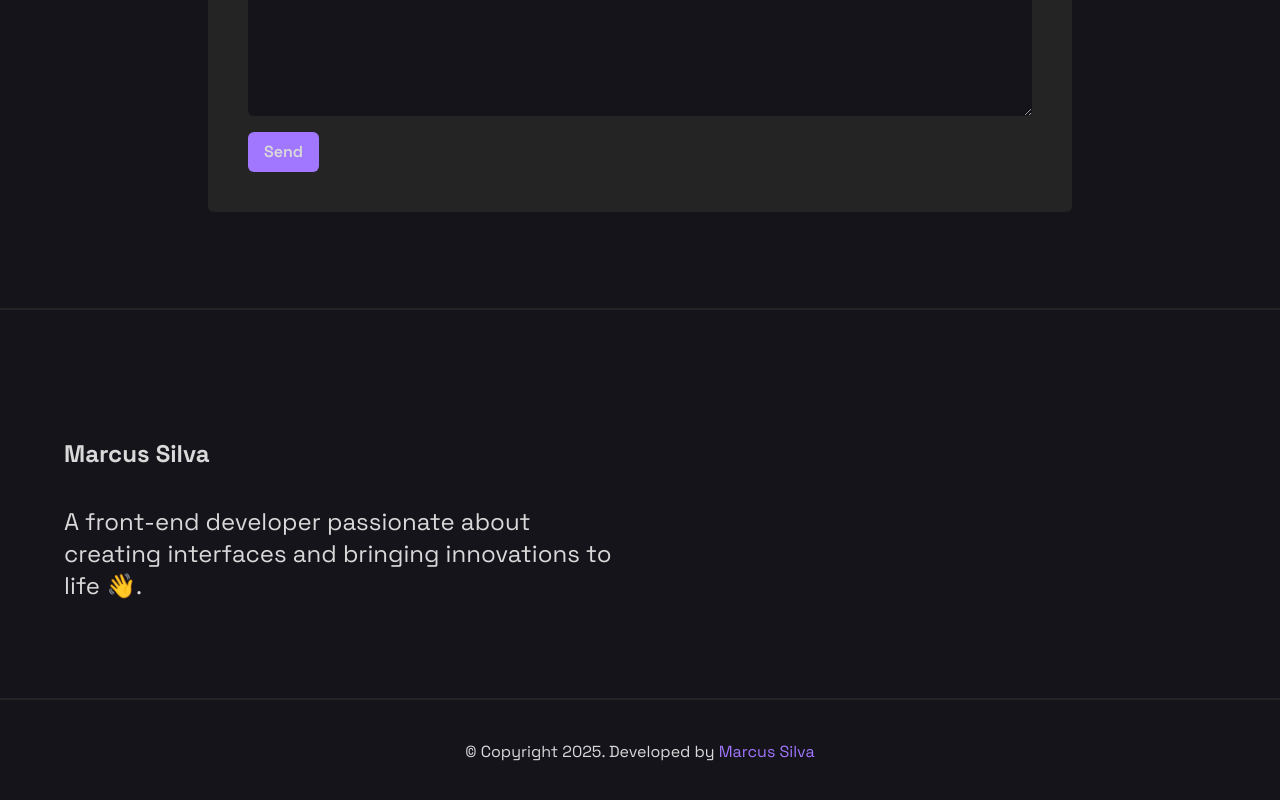
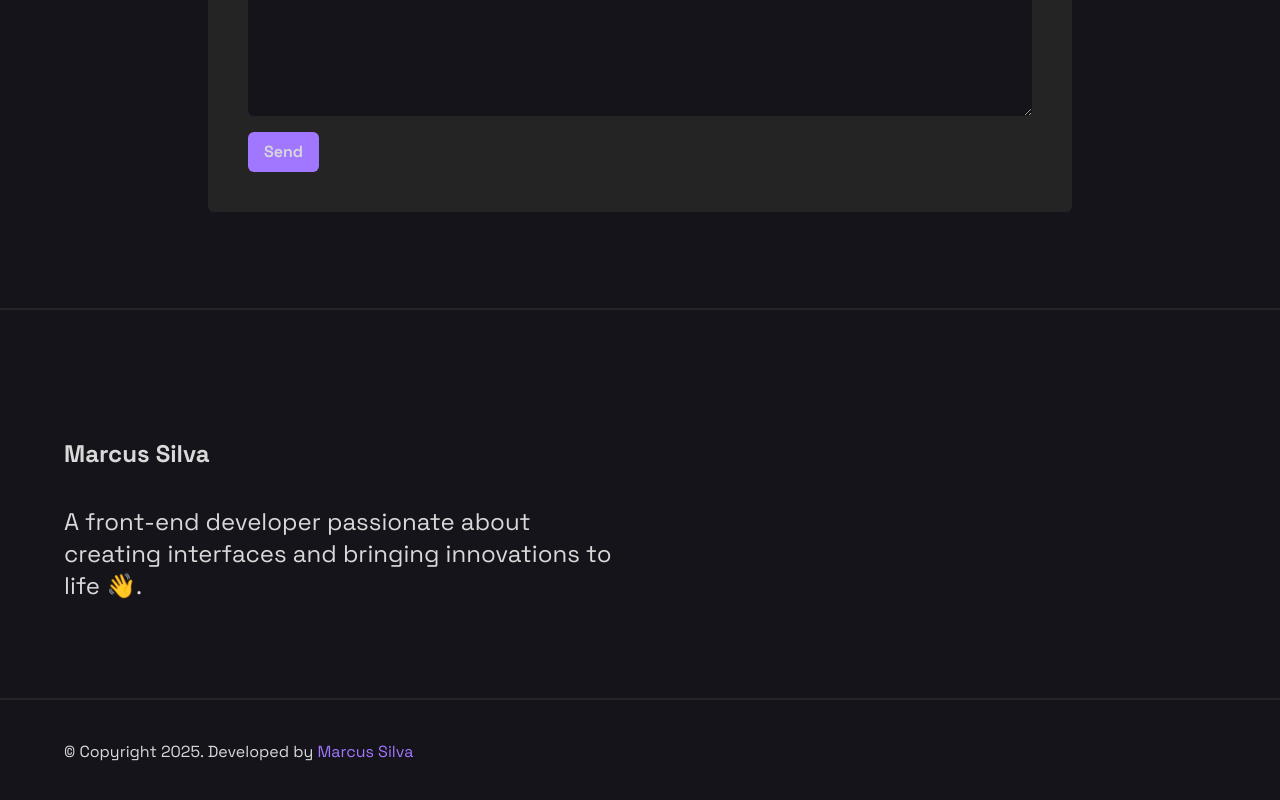
Before and after one commit to silvamaarcus/portifolio, a React (Vite) app: page / in a window 1280 px wide. Shown: the part 8043-8843 px from the top of the page. Built offline with nearby package versions, Linux system fonts and the light colour scheme; some icons are missing.

Commit message:
feat: ajustando componente footer para nao ter problema de visibilidade com botao flutante

```diff
--- a/src/components/Footer/index.tsx
+++ b/src/components/Footer/index.tsx
@@ -43,7 +43,7 @@ const Footer = () => {
         </div>
       </section>
       <div className={`custom-container border-soft-black border-t-2 py-10 ${theme === "dark" ? "text-soft-white border-soft-black" : "text-background border-soft-white"}`}>
-        <p className="mx-auto w-3/4 text-center">
+        <p className="mx-auto w-3/4 text-center mb-12 md:mb-0 md:text-start md:mx-0">
           {t("footer.copy")}{" "}
           <a
             href="https://github.com/silvamaarcus"
```
